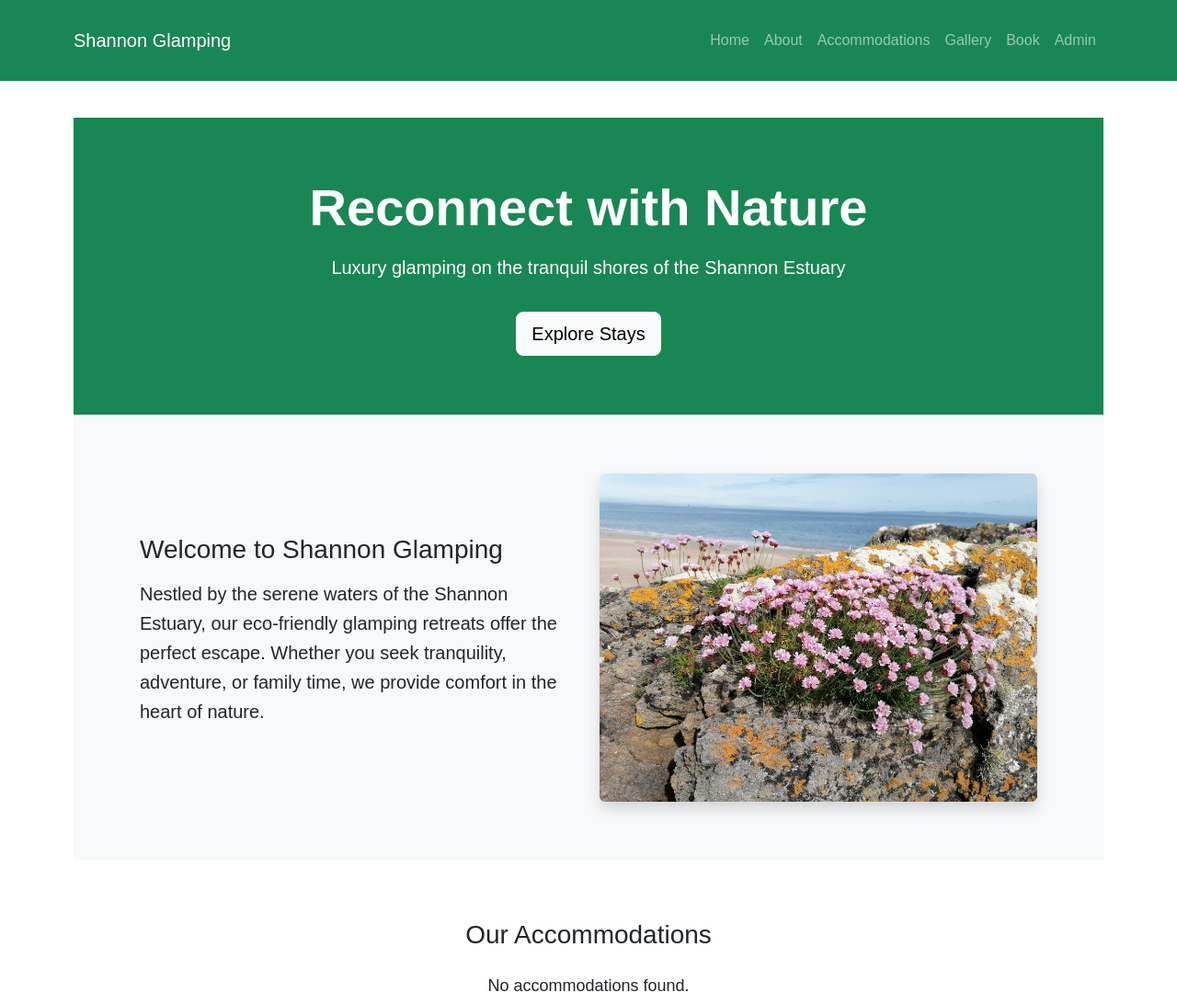
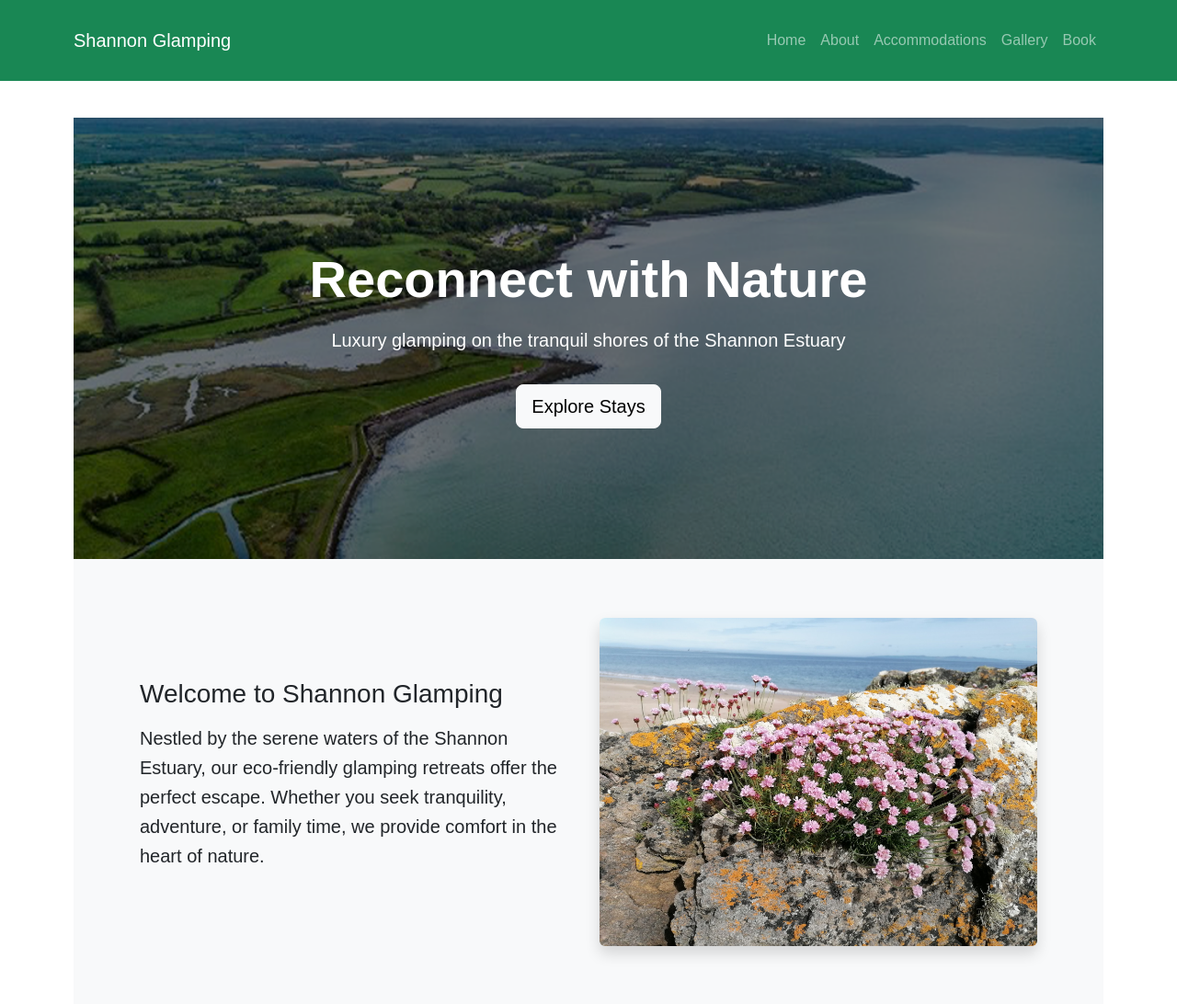
Before and after one commit to aruttle/assignment-module-4, a Flask app: page / in a window 1280 px wide. Shown: the top 1092 px of the page at 92% size. Run offline with Flask 3, Linux system fonts and the light colour scheme.

Commit message:
Making changes to the home page layout and styles

```diff
--- a/app/static/css/style.css
+++ b/app/static/css/style.css
@@ -1,5 +1,31 @@
 body {
   padding-top: 30px;
+}
+
+.hero-section {
+  background-image: url('/static/images/shannon-estuary.png');
+  background-size: cover;
+  background-position: center;
+  background-repeat: no-repeat;
+  min-height: 60vh;
+  display: flex;
+  align-items: center;
+  justify-content: center;
+  padding: 4rem 1rem;
+  position: relative;
+}
+
+.hero-section::before {
+  content: '';
+  position: absolute;
+  top: 0; left: 0; right: 0; bottom: 0;
+  background: rgba(0, 0, 0, 0.5);
+  z-index: 0;
+}
+
+.hero-section .container {
+  position: relative;
+  z-index: 1;
 }
 
 .navbar-nav .nav-link {
--- a/app/templates/base.html
+++ b/app/templates/base.html
@@ -40,7 +40,7 @@
             <li class="nav-item"><a class="nav-link" href="{{ url_for('main.accommodations') }}">Accommodations</a></li>
             <li class="nav-item"><a class="nav-link" href="{{ url_for('main.gallery') }}">Gallery</a></li>
             <li class="nav-item"><a class="nav-link" href="{{ url_for('main.book') }}">Book</a></li>
-            <li class="nav-item"><a class="nav-link" href="{{ url_for('main.admin_bookings') }}">Admin</a></li>
+            <!-- <li class="nav-item"><a class="nav-link" href="{{ url_for('main.admin_bookings') }}">Admin</a></li> -->
           </ul>
         </div>
       </div>
--- a/app/templates/home.html
+++ b/app/templates/home.html
@@ -3,13 +3,14 @@
 {% block content %}
 
 <!-- Hero Section -->
-<header class="bg-success text-white text-center py-5">
+<header class="hero-section text-white text-center py-5">
   <div class="container">
     <h1 class="display-4 fw-bold">Reconnect with Nature</h1>
     <p class="lead">Luxury glamping on the tranquil shores of the Shannon Estuary</p>
     <a href="#accommodations" class="btn btn-light btn-lg mt-3">Explore Stays</a>
   </div>
 </header>
+
 
 <!-- Welcome Section -->
 <section class="py-5 bg-light">
```
Also changed, not shown: app/static/images/shannon-estuary.png (added).
